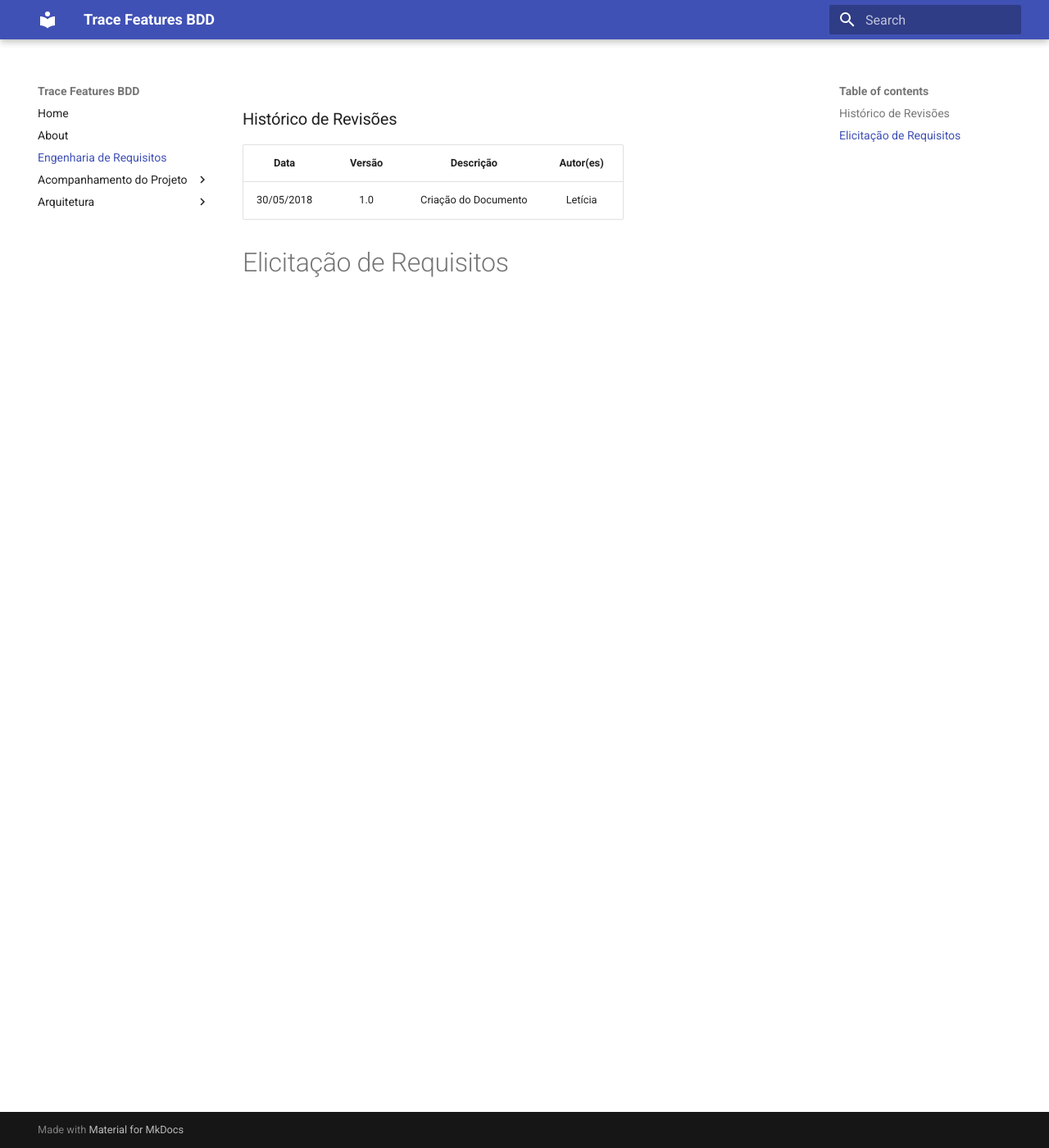
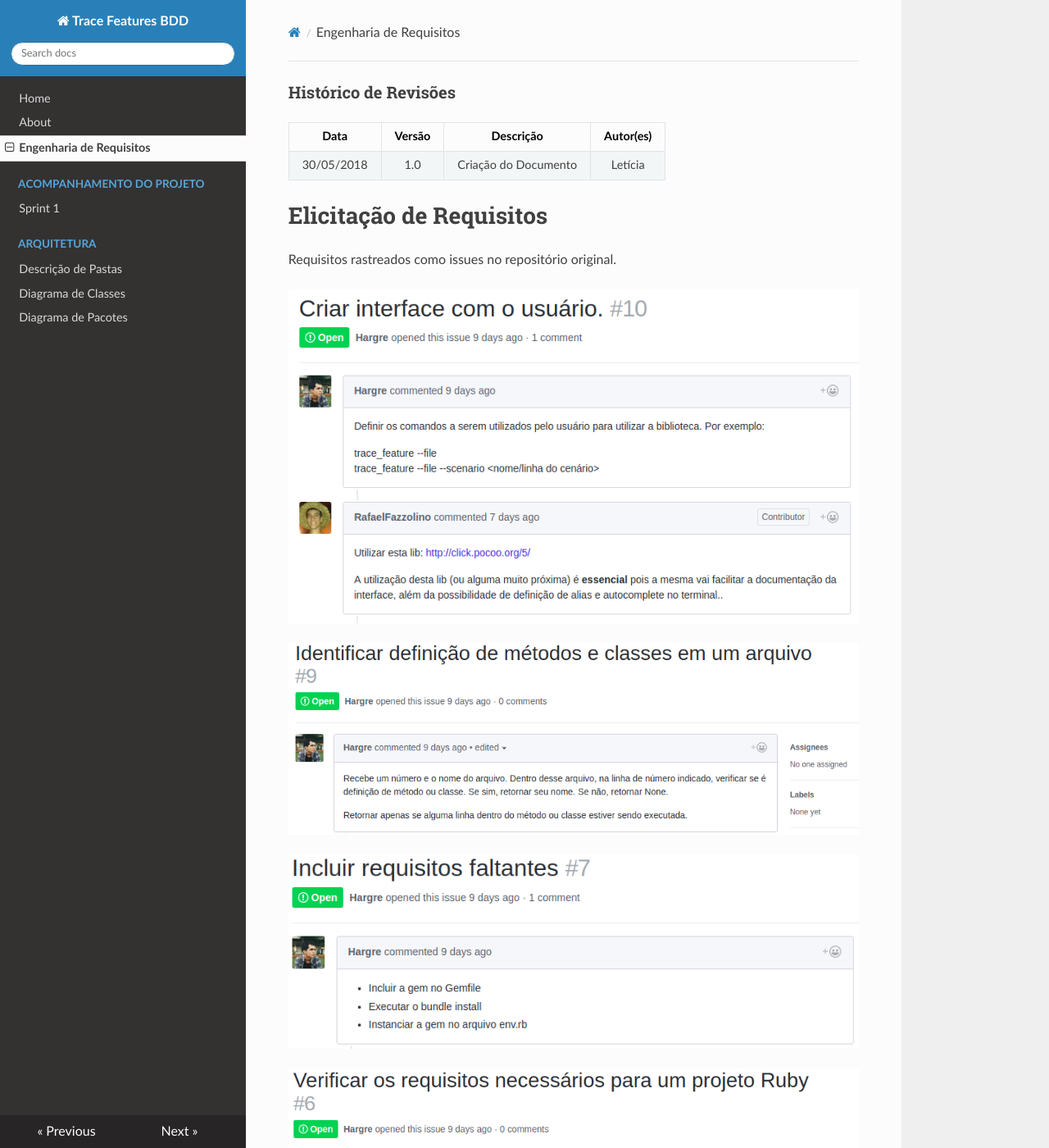
Before and after one commit to trace-features-bdd/trace_feature_docs, an MkDocs documentation site: the page built from docs/elicitacao.md, in a window 1280 px wide and 1400 px high. Shown: the whole window at 82% size. Built offline with MkDocs 1.6.1, drawn with Linux system fonts in a browser that asks for light colours; nearby versions of some CDN libraries; old or Windows-style settings are respelled for this version of MkDocs; some of the changed text lies outside the part shown.

Commit message:
Adiciona prints das issues

```diff
--- a/docs/elicitacao.md
+++ b/docs/elicitacao.md
@@ -5,3 +5,17 @@
 |30/05/2018|1.0|Criação do Documento| Letícia |
 
 # Elicitação de Requisitos
+
+Requisitos rastreados como issues no repositório original.
+
+![Processo](img/issue10.png)
+
+![Processo](img/issue09.png)
+
+![Processo](img/issue07.png)
+
+![Processo](img/issue06.png)
+
+![Processo](img/issue04.png)
+
+![Processo](img/issue03.png)
--- a/mkdocs.yml
+++ b/mkdocs.yml
@@ -9,4 +9,4 @@ pages:
     - Descrição de Pastas: arquitetura/descricao_de_pastas.md
     - Diagrama de Classes: arquitetura/diagrama_classes.md
     - Diagrama de Pacotes: arquitetura/diagrama_de_pacotes.md
-theme: material
+theme: readthedocs
```
Also changed, not shown: docs/img/issue03.png (added), docs/img/issue04.png (added), docs/img/issue06.png (added), docs/img/issue07.png (added), docs/img/issue09.png (added), docs/img/issue10.png (added), docs/img/issues.png (added).
